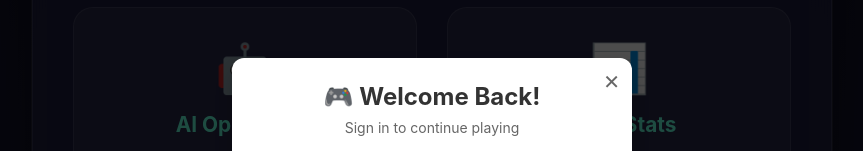
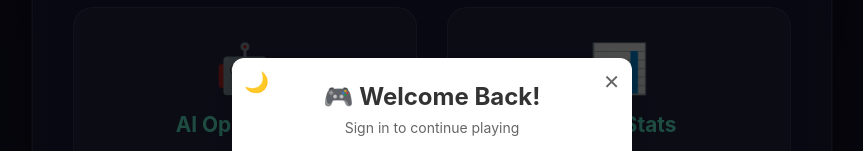
Before and after one commit to KandhalShakil/Tic-tac-toe-react, a React (Create React App) app: page / in a window 1280 px wide. Both pictures are taken after a click on the button "🚀 GET STARTED". Shown: the part 277-428 px from the top of the page, without its empty margins (208-1071 px from the left). Built offline with nearby package versions, Linux system fonts and the light colour scheme; no server answers.

Commit message:
Implement dark mode feature in AuthModal
Added dark mode support to AuthModal component, including styles and toggle functionality.

```diff
--- a/src/components/Auth/AuthModal.jsx
+++ b/src/components/Auth/AuthModal.jsx
@@ -19,6 +19,7 @@ const AuthModal = ({ isOpen, onClose, initialMode = 'login' }) => {
   const [otpVerified, setOtpVerified] = useState(false);
   const [otpError, setOtpError] = useState('');
   const [otpLoading, setOtpLoading] = useState(false);
+  const [darkMode, setDarkMode] = useState(false);
 
   const { login, register, loading, error, clearError } = useAuth();
 
@@ -108,6 +109,11 @@ const AuthModal = ({ isOpen, onClose, initialMode = 'login' }) => {
   const handleOtpChange = (e) => {
     setOtp(e.target.value);
     if (otpError) setOtpError('');
+  };
+
+  // Toggle dark mode
+  const toggleDarkMode = () => {
+    setDarkMode(!darkMode);
   };
 
   // Validate form data
@@ -256,7 +262,7 @@ const AuthModal = ({ isOpen, onClose, initialMode = 'login' }) => {
 
   if (!isOpen) return null;
 
-  // Inline styles
+  // Inline styles with dark mode support
   const styles = {
     overlay: {
       position: 'fixed',
@@ -264,20 +270,21 @@ const AuthModal = ({ isOpen, onClose, initialMode = 'login' }) => {
       left: 0,
       right: 0,
       bottom: 0,
-      backgroundColor: 'rgba(0, 0, 0, 0.7)',
+      backgroundColor: darkMode ? 'rgba(0, 0, 0, 0.85)' : 'rgba(0, 0, 0, 0.7)',
       display: 'flex',
       justifyContent: 'center',
       alignItems: 'center',
       zIndex: 1000,
     },
     modal: {
-      backgroundColor: 'white',
+      backgroundColor: darkMode ? '#1a1a1a' : 'white',
       borderRadius: '12px',
       padding: '24px',
       width: '90%',
       maxWidth: '400px',
       position: 'relative',
-      boxShadow: '0 10px 25px rgba(0, 0, 0, 0.2)',
+      boxShadow: darkMode ? '0 10px 25px rgba(0, 0, 0, 0.4)' : '0 10px 25px rgba(0, 0, 0, 0.2)',
+      border: darkMode ? '1px solid #333' : 'none',
     },
     closeButton: {
       position: 'absolute',
@@ -287,7 +294,17 @@ const AuthModal = ({ isOpen, onClose, initialMode = 'login' }) => {
       border: 'none',
       fontSize: '20px',
       cursor: 'pointer',
-      color: '#666',
+      color: darkMode ? '#aaa' : '#666',
+    },
+    themeToggle: {
+      position: 'absolute',
+      top: '12px',
+      left: '12px',
+      background: 'none',
+      border: 'none',
+      fontSize: '20px',
+      cursor: 'pointer',
+      color: darkMode ? '#ffcc00' : '#666',
     },
     header: {
       textAlign: 'center',
@@ -297,11 +314,11 @@ const AuthModal = ({ isOpen, onClose, initialMode = 'login' }) => {
       margin: '0 0 8px 0',
       fontSize: '24px',
       fontWeight: 'bold',
-      color: '#333',
+      color: darkMode ? '#fff' : '#333',
     },
     headerSubtitle: {
       margin: 0,
-      color: '#666',
+      color: darkMode ? '#aaa' : '#666',
       fontSize: '14px',
     },
     formGroup: {
@@ -311,15 +328,17 @@ const AuthModal = ({ isOpen, onClose, initialMode = 'login' }) => {
       display: 'block',
       marginBottom: '6px',
       fontWeight: '500',
-      color: '#333',
+      color: darkMode ? '#ddd' : '#333',
     },
     input: {
       width: '100%',
       padding: '10px 12px',
-      border: '1px solid #ddd',
+      border: darkMode ? '1px solid #444' : '1px solid #ddd',
       borderRadius: '6px',
       fontSize: '14px',
       boxSizing: 'border-box',
+      backgroundColor: darkMode ? '#2a2a2a' : 'white',
+      color: darkMode ? '#fff' : '#333',
     },
     inputError: {
       borderColor: '#e74c3c',
@@ -335,6 +354,7 @@ const AuthModal = ({ isOpen, onClose, initialMode = 'login' }) => {
       border: 'none',
       cursor: 'pointer',
       fontSize: '16px',
+      color: darkMode ? '#aaa' : '#666',
     },
     errorMessage: {
       color: '#e74c3c',
@@ -343,7 +363,7 @@ const AuthModal = ({ isOpen, onClose, initialMode = 'login' }) => {
       display: 'block',
     },
     authError: {
-      backgroundColor: '#ffe6e6',
+      backgroundColor: darkMode ? '#442222' : '#ffe6e6',
       color: '#e74c3c',
       padding: '10px',
       borderRadius: '6px',
@@ -353,7 +373,7 @@ const AuthModal = ({ isOpen, onClose, initialMode = 'login' }) => {
     submitButton: {
       width: '100%',
       padding: '12px',
-      backgroundColor: '#4a6cfa',
+      backgroundColor: darkMode ? '#5a7eff' : '#4a6cfa',
       color: 'white',
       border: 'none',
       borderRadius: '6px',
@@ -361,27 +381,31 @@ const AuthModal = ({ isOpen, onClose, initialMode = 'login' }) => {
       fontWeight: 'bold',
       cursor: 'pointer',
       marginTop: '8px',
+      transition: 'background-color 0.2s',
+    },
+    submitButtonHover: {
+      backgroundColor: darkMode ? '#6b8aff' : '#5b7aff',
     },
     submitButtonDisabled: {
-      backgroundColor: '#b0b0b0',
+      backgroundColor: darkMode ? '#3a3a3a' : '#b0b0b0',
       cursor: 'not-allowed',
     },
     footer: {
       textAlign: 'center',
       marginTop: '20px',
       fontSize: '14px',
-      color: '#666',
+      color: darkMode ? '#aaa' : '#666',
     },
     switchButton: {
       background: 'none',
       border: 'none',
-      color: '#4a6cfa',
+      color: darkMode ? '#8ba1ff' : '#4a6cfa',
       cursor: 'pointer',
       textDecoration: 'underline',
       marginLeft: '5px',
     },
     completeRegistrationButton: {
-      backgroundColor: '#4caf50',
+      backgroundColor: darkMode ? '#3a9b50' : '#4caf50',
       marginTop: '15px',
     },
     otpModal: {
@@ -395,6 +419,9 @@ const AuthModal = ({ isOpen, onClose, initialMode = 'login' }) => {
         <div style={styles.modal} onClick={(e) => e.stopPropagation()}>
           <button style={styles.closeButton} onClick={handleClose}>
             ✕
+          </button>
+          <button style={styles.themeToggle} onClick={toggleDarkMode}>
+            {darkMode ? '☀️' : '🌙'}
           </button>
 
           <div style={styles.header}>
@@ -515,9 +542,19 @@ const AuthModal = ({ isOpen, onClose, initialMode = 'login' }) => {
               type="submit"
               style={{
                 ...styles.submitButton,
-                ...(loading || otpLoading ? styles.submitButtonDisabled : {})
+                ...(loading || otpLoading ? styles.submitButtonDisabled : {}),
               }}
               disabled={loading || otpLoading}
+              onMouseOver={(e) => {
+                if (!loading && !otpLoading) {
+                  e.target.style.backgroundColor = darkMode ? '#6b8aff' : '#5b7aff';
+                }
+              }}
+              onMouseOut={(e) => {
+                if (!loading && !otpLoading) {
+                  e.target.style.backgroundColor = darkMode ? '#5a7eff' : '#4a6cfa';
+                }
+              }}
             >
               {loading || otpLoading ? (
                 <span>⏳ Processing...</span>
@@ -530,7 +567,16 @@ const AuthModal = ({ isOpen, onClose, initialMode = 'login' }) => {
           {mode === 'register' && otpVerified && (
             <button
               onClick={completeRegistration}
-              style={{...styles.submitButton, ...styles.completeRegistrationButton}}
+              style={{
+                ...styles.submitButton,
+                ...styles.completeRegistrationButton,
+              }}
+              onMouseOver={(e) => {
+                e.target.style.backgroundColor = darkMode ? '#4bb466' : '#45a049';
+              }}
+              onMouseOut={(e) => {
+                e.target.style.backgroundColor = darkMode ? '#3a9b50' : '#4caf50';
+              }}
             >
               🎉 Complete Registration
             </button>
@@ -587,6 +633,12 @@ const AuthModal = ({ isOpen, onClose, initialMode = 'login' }) => {
             <button
               onClick={verifyOtp}
               style={styles.submitButton}
+              onMouseOver={(e) => {
+                e.target.style.backgroundColor = darkMode ? '#6b8aff' : '#5b7aff';
+              }}
+              onMouseOut={(e) => {
+                e.target.style.backgroundColor = darkMode ? '#5a7eff' : '#4a6cfa';
+              }}
             >
               Verify Code
             </button>
```
